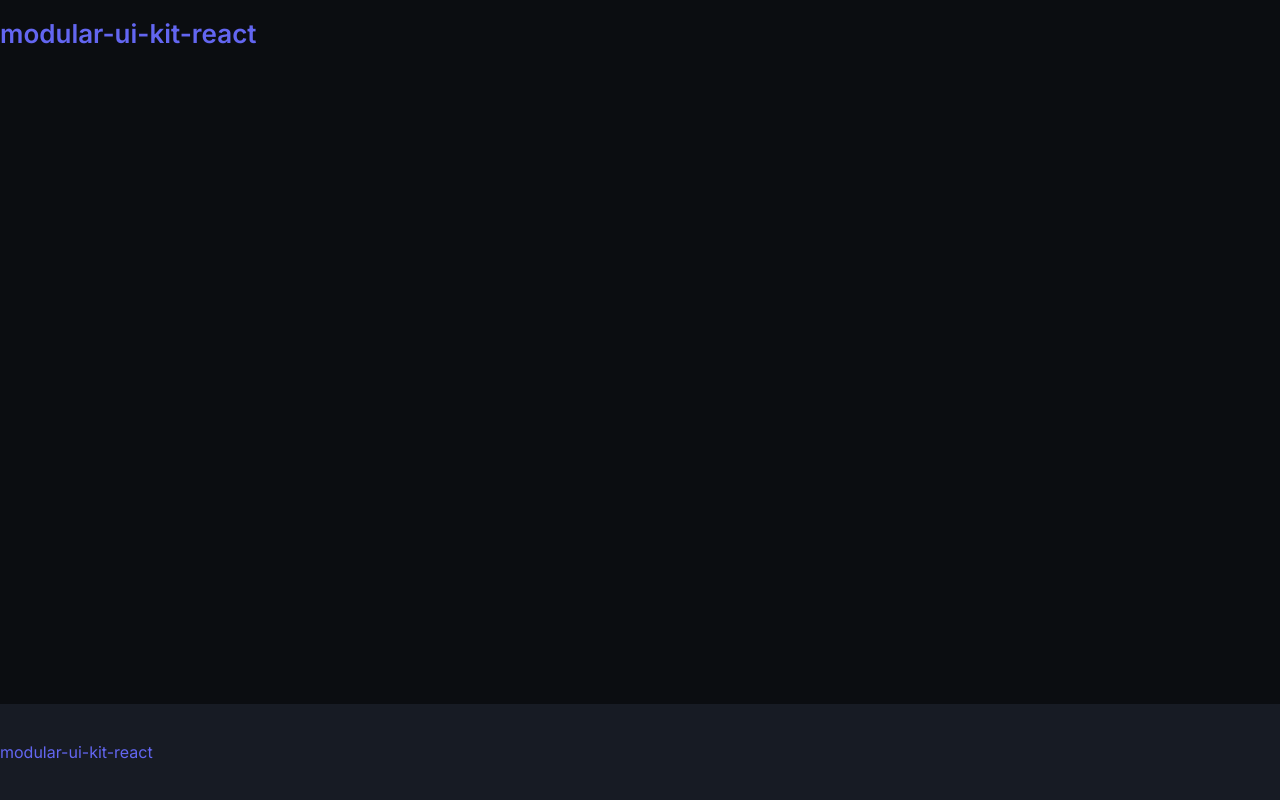
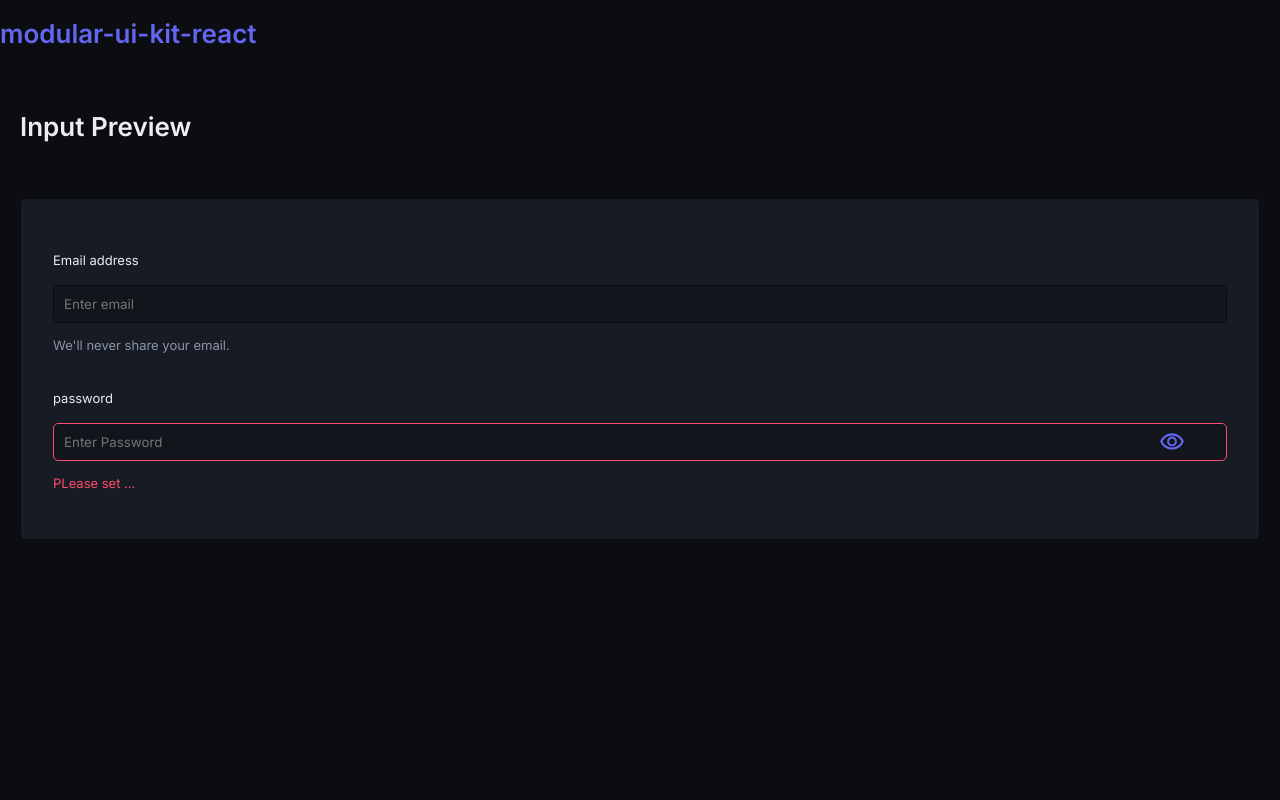
Before and after one commit to eugenia-vitinschii/modular-ui-kit-react, a React (Vite) app: page /input in a window 1280 px wide. Shown: the top 800 px of the page. Built offline with nearby package versions, Linux system fonts and the light colour scheme.

Commit message:
feat(MukInput): create demo view, route for input component. Closes #7

```diff
--- /dev/null
+++ b/src/demo/pages/form/InputView.tsx
@@ -0,0 +1,35 @@
+import { useState } from "react";
+import { MukText } from "../../../lib/components/typography/MukText";
+import { MukInput } from "../../../lib/components/form/MukInput";
+
+function InputView() {
+  //state
+  const [inputValue, setInputValue ] = useState("");
+  const [ passwordValue, setPasswordValue] = useState("");
+
+  return (
+    <div className="muk-page">
+      <div className="muk-container">
+        <div className="muk-page__wrapper">
+          <MukText as="h2" type="muk-heading">
+           Input Preview
+          </MukText>
+          <div className="muk-page__content">
+            <div className="demo-controls muk-section">
+               <MukInput label="Email address" placeholder="Enter email" value={inputValue}
+               onChange={(val) => setInputValue(val)}
+               hint="We'll never share your email."
+               />
+               <MukInput type="password" label="password" placeholder="Enter Password" value={passwordValue}
+                onChange={(val) => setPasswordValue(val)}
+                error="PLease set ..."
+               />
+            </div>
+          </div>
+        </div>
+      </div>
+    </div>
+  );
+}
+
+export default InputView;
--- a/src/demo/routes/index.tsx
+++ b/src/demo/routes/index.tsx
@@ -2,6 +2,7 @@ import { Routes, Route, Navigate } from "react-router-dom"
 import TextView from "../pages/typography/TextView"
 import ButtonView from "../pages/buttons/ButtonsView"
 import IconButtonView from "../pages/buttons/IconButtonView"
+import InputView from "../pages/form/InputView"
 
 export const DemoRoutes = () => {
    return (
@@ -10,6 +11,7 @@ export const DemoRoutes = () => {
          <Route path='/text' element= {<TextView/>}/>
          <Route path="/buttons" element={<ButtonView/>}/>
          <Route path="/icon-buttons" element={<IconButtonView/>}/>
+         <Route path="/input" element={<InputView/>}/>
       </Routes>
    )
 }
```
